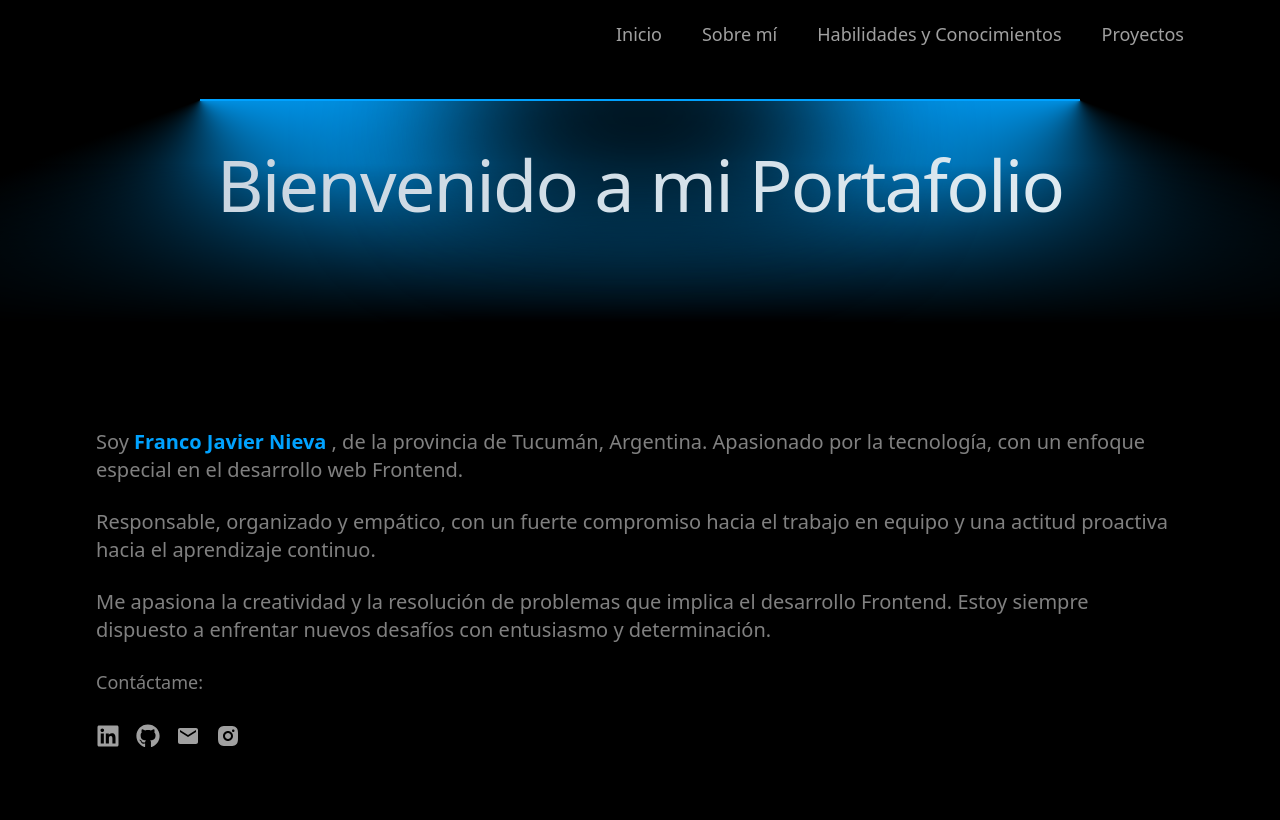
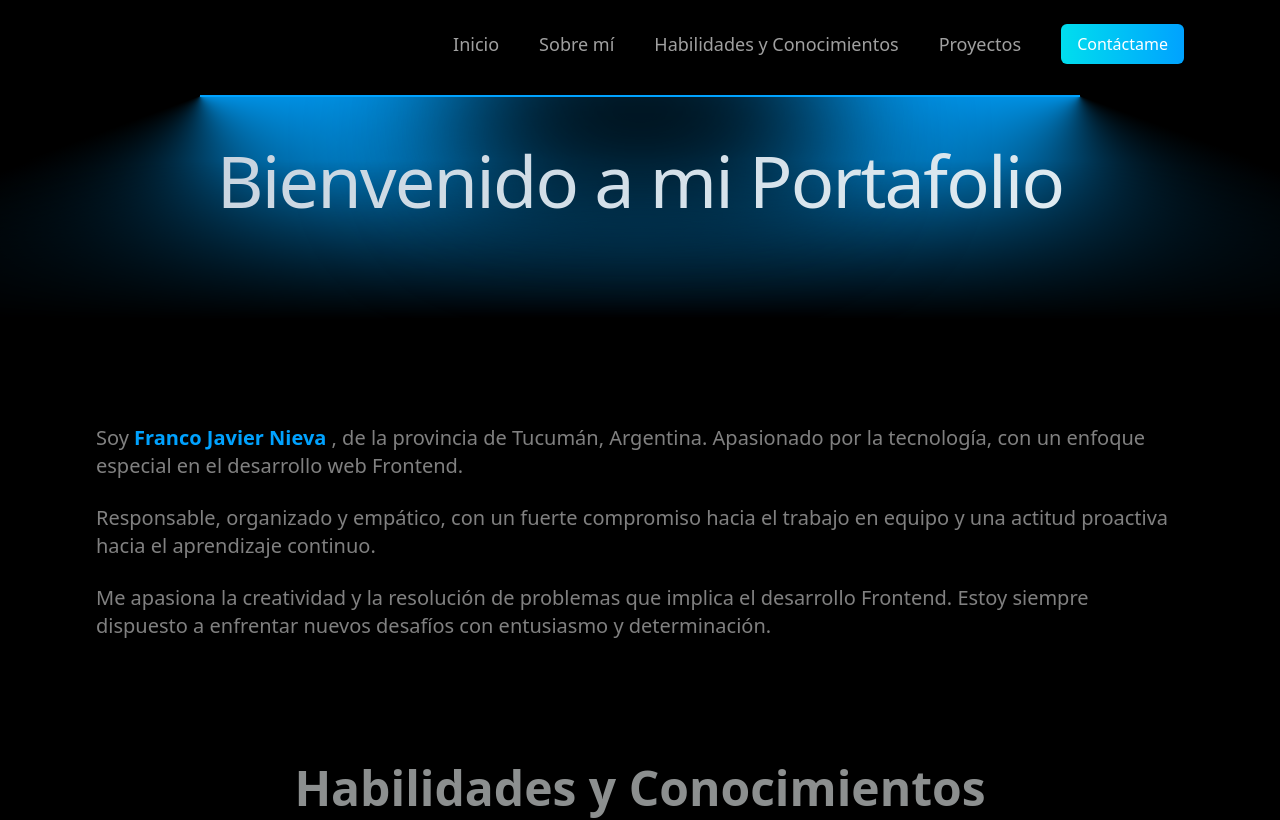
Before and after one commit to francojnieva/Mi-Portafolio, a React (Vite) app: page / in a window 1280 px wide. Shown: the top 820 px of the page. Built offline with nearby package versions, Linux system fonts and the light colour scheme.

Commit message:
add contact link in navbar

```diff
--- a/src/components/AboutMe/AboutMe.jsx
+++ b/src/components/AboutMe/AboutMe.jsx
@@ -1,8 +1,3 @@
-import React from 'react'
-import { FaLinkedin } from "react-icons/fa";
-import { FaGithub } from "react-icons/fa";
-import { RiInstagramFill } from "react-icons/ri";
-import { MdEmail } from "react-icons/md";
 
 const AboutMe = () => {
     return (
@@ -10,33 +5,6 @@ const AboutMe = () => {
             <h1>Soy<span className=' text-[#00A2FF] font-bold'> Franco Javier Nieva </span>, de la provincia de Tucumán, Argentina. Apasionado por la tecnología, con un enfoque especial en el desarrollo web Frontend.</h1>
             <p>Responsable, organizado y empático, con un fuerte compromiso hacia el trabajo en equipo y una actitud proactiva hacia el aprendizaje continuo.</p>
             <p>Me apasiona la creatividad y la resolución de problemas que implica el desarrollo Frontend. Estoy siempre dispuesto a enfrentar nuevos desafíos con entusiasmo y determinación.</p>
-            <h4 className=' text-lg '>Contáctame:</h4>
-            <div className='relative py-1 text-[#a0a0a0] text-xl flex justify-start space-x-4 items-center lg:text-2xl'>
-                <a href='https://www.linkedin.com/in/francojnieva/' className="group flex justify-center transition-all">
-                    <FaLinkedin />
-                    <span
-                        className="absolute text-[#4ca8f3] opacity-0 group-hover:opacity-100 group-hover:-translate-y-7 duration-700 text-sm">LinkedIn
-                    </span>
-                </a>
-                <a href='https://github.com/francojnieva' className="group flex justify-center transition-all">
-                    <FaGithub />
-                    <span
-                        className="absolute text-[#fff] opacity-0 group-hover:opacity-100 group-hover:-translate-y-7 duration-700 text-sm">GitHub
-                    </span>
-                </a>
-                <a href='mailto:franco97nieva@gmail.com' className="group flex justify-center transition-all">
-                    <MdEmail />
-                    <span
-                        className="absolute text-[#ec4444] opacity-0 group-hover:opacity-100 group-hover:-translate-y-7 duration-700 text-sm">Gmail
-                    </span>
-                </a>
-                <a href='https://instagram.com/franconieva.97' className="group flex justify-center transition-all">
-                    <RiInstagramFill />
-                    <span
-                        className="absolute text-[#c930c1] opacity-0 group-hover:opacity-100 group-hover:-translate-y-7 duration-700 text-sm">Instagram
-                    </span>
-                </a>
-            </div>
         </section>
     )
 }
--- a/src/components/Navbar/NabarDesktop.jsx
+++ b/src/components/Navbar/NabarDesktop.jsx
@@ -2,12 +2,15 @@ import React from 'react'
 
 const NabarDesktop = () => {
     return (
-        <nav id='home' className='hidden lg:block py-5 w-[85%] font-medium text-[#a0a0a0] text-lg mx-auto'>
-            <section className=' flex items-center justify-end space-x-10'>
+        <nav id='home' className='hidden lg:block w-[85%] font-medium text-[#a0a0a0] text-lg mx-auto'>
+            <section className=' flex items-center justify-end pt-6 space-x-10'>
                 <a href='#home' className='hover:text-[#fff] transition duration-500 ease-out'>Inicio</a>
                 <a href='#aboutMe' className='hover:text-[#fff] transition duration-500 ease-out'>Sobre mí</a>
                 <a href='#hability' className='hover:text-[#fff] transition duration-500 ease-out'>Habilidades y Conocimientos</a>
                 <a href='#projects' className='hover:text-[#fff] transition duration-500 ease-out'>Proyectos</a>
+                <button className="py-2 px-4 rounded-md text-white font-medium bg-gradient-to-r from-[#00eeffee] to-[#00A2FF] xl:text-base">
+					<a href="mailto:franco97nieva@gmail.com" target='_blanck'>Contáctame</a>
+				</button>
             </section>
         </nav>
     )
--- a/src/components/Navbar/NavbarMobile.jsx
+++ b/src/components/Navbar/NavbarMobile.jsx
@@ -7,7 +7,10 @@ const NavbarMobile = () => {
 		<nav className='fixed top-0 w-full p-3 bg-[#000] z-50 lg:hidden'>
 			<div className="drawer drawer-end">
 				<input id="my-drawer-4" type="checkbox" className="drawer-toggle" />
-				<div className=' flex justify-end pr-2 py-2'>
+				<div className=' flex justify-between items-center pr-2 py-2'>
+					<button className="py-2 px-4 rounded-md text-white font-medium bg-gradient-to-r from-[#00eeffee] to-[#00A2FF] xl:text-base">
+						<a href="mailto:franco97nieva@gmail.com" target='_blanck'>Contáctame</a>
+					</button>
 					<label htmlFor="my-drawer-4"><AiOutlineMenu className='text-white text-[1.6rem]' /></label>
 				</div>
 				<div className={`drawer-side transition-all `}>
```
